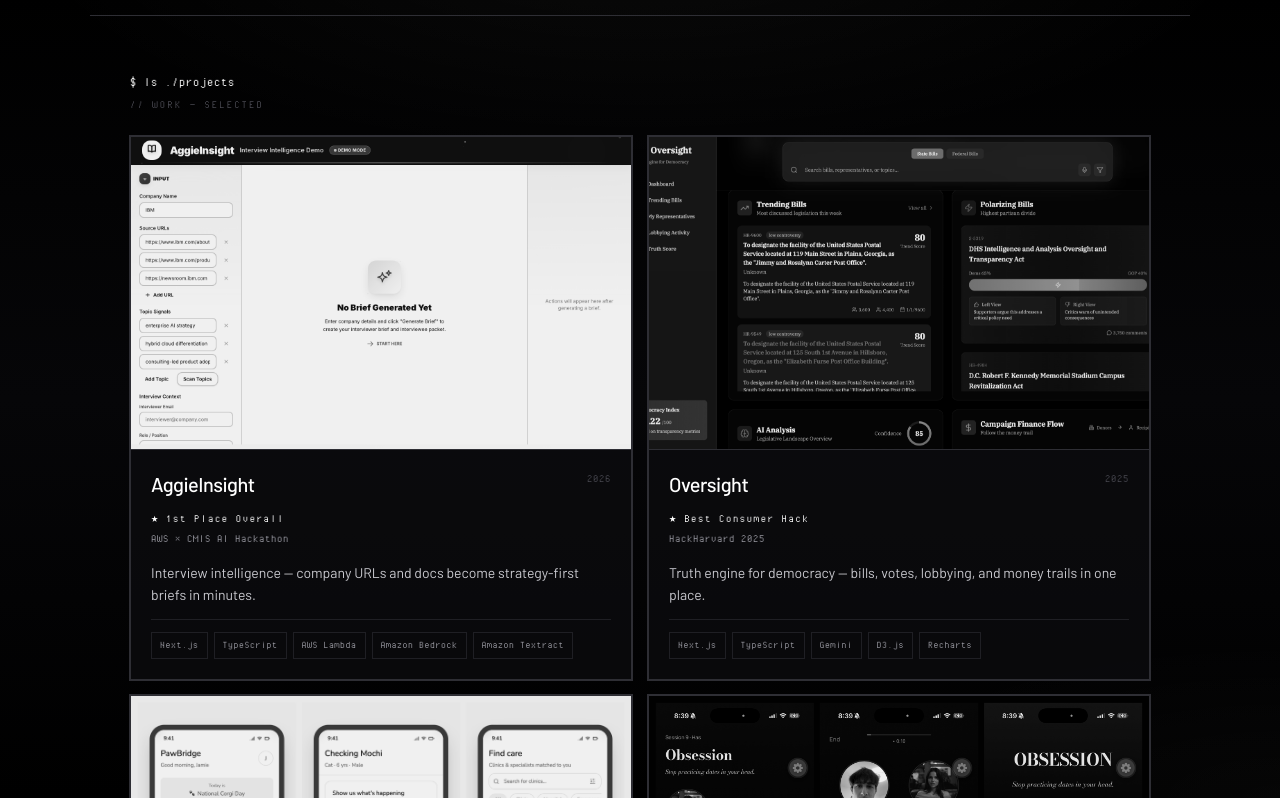
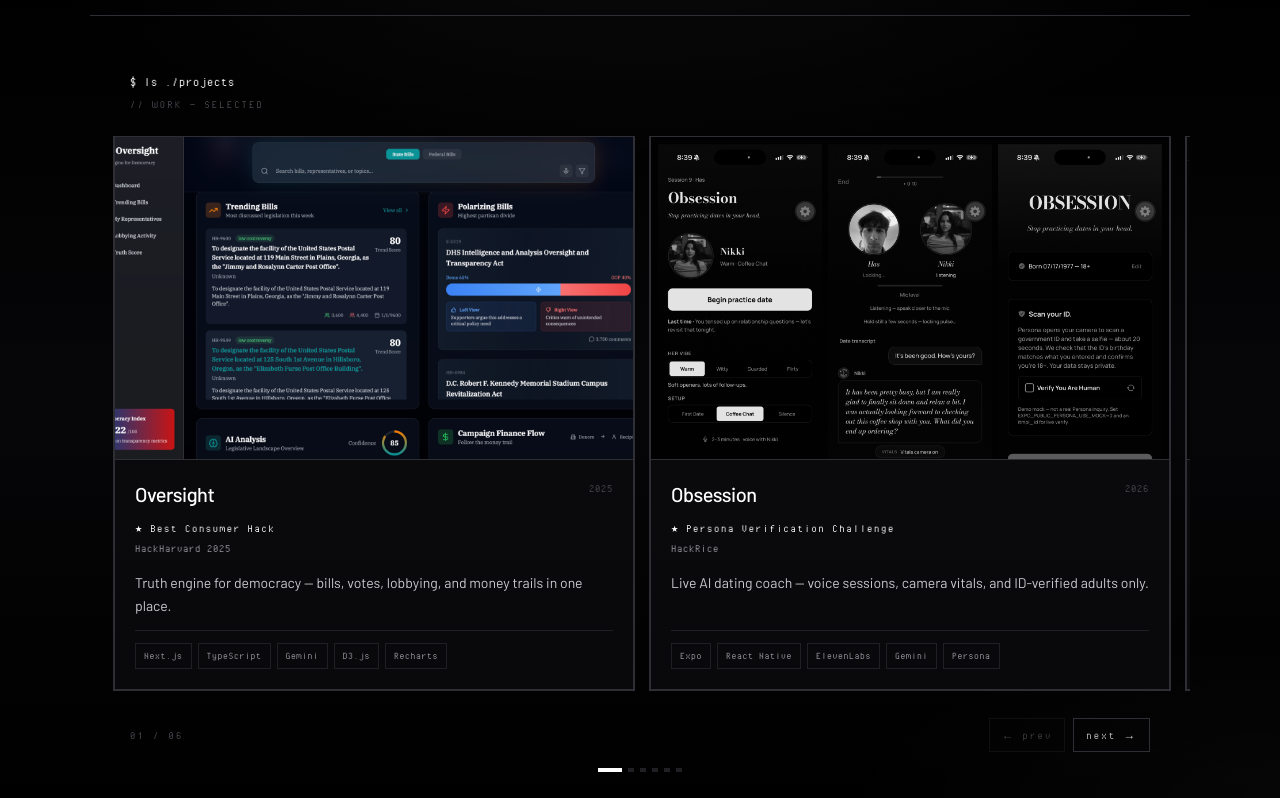
Before and after one commit to Ridgelow/Ridgelow.github.io, a Next.js app: page / in a window 1280 px wide. Shown: the part 802-1600 px from the top of the page. Built offline with nearby package versions, Linux system fonts and the light colour scheme.

Commit message:
Add project carousel with active-card color and reorder work.
Swipeable work strip keeps the focused project in color, greyscales the rest, and moves AggieInsight and PawBridge to the end.

Co-authored-by: Cursor <cursoragent@cursor.com>

```diff
--- a/components/ProjectList.tsx
+++ b/components/ProjectList.tsx
@@ -2,30 +2,118 @@
 
 import Image from "next/image";
 import Link from "next/link";
+import { useCallback, useEffect, useRef, useState } from "react";
 import { projects } from "@/lib/projects";
 import SectionHeader from "./SectionHeader";
 import Reveal from "./hud/Reveal";
-import MagneticCard from "./hud/MagneticCard";
 
 export default function ProjectList() {
+  const trackRef = useRef<HTMLDivElement>(null);
+  const [index, setIndex] = useState(0);
+  const total = projects.length;
+
+  const syncIndex = useCallback(() => {
+    const el = trackRef.current;
+    if (!el) return;
+    const cards = Array.from(el.querySelectorAll<HTMLElement>("[data-project-card]"));
+    if (!cards.length) return;
+    const mid = el.scrollLeft + el.clientWidth / 2;
+    let best = 0;
+    let bestDist = Infinity;
+    cards.forEach((card, i) => {
+      const c = card.offsetLeft + card.offsetWidth / 2;
+      const d = Math.abs(c - mid);
+      if (d < bestDist) {
+        bestDist = d;
+        best = i;
+      }
+    });
+    setIndex(best);
+  }, []);
+
+  useEffect(() => {
+    const el = trackRef.current;
+    if (!el) return;
+    syncIndex();
+    el.addEventListener("scroll", syncIndex, { passive: true });
+    window.addEventListener("resize", syncIndex);
+    return () => {
+      el.removeEventListener("scroll", syncIndex);
+      window.removeEventListener("resize", syncIndex);
+    };
+  }, [syncIndex]);
+
+  const indexRef = useRef(0);
+  indexRef.current = index;
+
+  const scrollTo = useCallback((i: number) => {
+    const el = trackRef.current;
+    if (!el) return;
+    const card = el.querySelectorAll<HTMLElement>("[data-project-card]")[i];
+    if (!card) return;
+    const left = card.offsetLeft - (el.clientWidth - card.offsetWidth) / 2;
+    el.scrollTo({ left: Math.max(0, left), behavior: "smooth" });
+    setIndex(i);
+  }, []);
+
+  const prev = () => scrollTo(Math.max(0, index - 1));
+  const next = () => scrollTo(Math.min(total - 1, index + 1));
+
+  useEffect(() => {
+    const onKey = (e: KeyboardEvent) => {
+      const section = document.getElementById("work");
+      if (!section) return;
+      const r = section.getBoundingClientRect();
+      const inView = r.top < window.innerHeight * 0.7 && r.bottom > window.innerHeight * 0.3;
+      if (!inView) return;
+      const i = indexRef.current;
+      if (e.key === "ArrowLeft") {
+        e.preventDefault();
+        scrollTo(Math.max(0, i - 1));
+      }
+      if (e.key === "ArrowRight") {
+        e.preventDefault();
+        scrollTo(Math.min(total - 1, i + 1));
+      }
+    };
+    window.addEventListener("keydown", onKey);
+    return () => window.removeEventListener("keydown", onKey);
+  }, [scrollTo, total]);
+
+
   return (
-    <section id="work" className="border-b border-bo-rule px-6 py-12 lg:px-10 lg:py-14">
-      <SectionHeader command="$ ls ./projects" hint="// WORK — SELECTED" />
-      <div className="grid auto-rows-fr gap-4 md:grid-cols-2" style={{ perspective: "1000px" }}>
-        {projects.map((p, i) => (
-          <Reveal key={p.slug} delayMs={i * 90} className="h-full">
-            <MagneticCard className="h-full">
+    <section id="work" className="border-b border-bo-rule py-12 lg:py-14">
+      <div className="px-6 lg:px-10">
+        <SectionHeader command="$ ls ./projects" hint="// WORK — SELECTED" />
+      </div>
+
+      <Reveal>
+        <div className="relative">
+          <div
+            ref={trackRef}
+            className="flex snap-x snap-mandatory gap-4 overflow-x-auto scroll-smooth px-6 pb-2 [-ms-overflow-style:none] [scrollbar-width:none] lg:px-10 [&::-webkit-scrollbar]:hidden"
+            style={{ scrollPaddingInline: "1.5rem" }}
+          >
+            {projects.map((p, i) => {
+              const active = i === index;
+              return (
               <Link
+                key={p.slug}
+                data-project-card
                 href={`/work/${p.slug}`}
-                className="group flex h-full flex-col overflow-hidden border border-bo-rule bg-bo-ash/70 shadow-edge transition-[box-shadow,border-color,background-color] duration-300 ease-out hover:border-bo-ghost hover:bg-bo-ash hover:shadow-glitch"
+                className="group flex w-[min(85vw,420px)] shrink-0 snap-center flex-col overflow-hidden border border-bo-rule bg-bo-ash/70 shadow-edge transition-[box-shadow,border-color,background-color,opacity] duration-300 ease-out hover:border-bo-ghost hover:bg-bo-ash hover:shadow-glitch md:w-[min(70vw,520px)] lg:snap-start"
               >
                 <div className="relative aspect-[16/10] w-full overflow-hidden border-b border-bo-rule bg-bo-coal">
                   <Image
                     src={p.image}
                     alt={p.imageAlt}
                     fill
-                    className="object-cover object-top grayscale contrast-[1.05] brightness-[0.92] transition-[transform,filter] duration-500 ease-out group-hover:scale-[1.03] group-hover:grayscale-[0.35] group-hover:brightness-100"
-                    sizes="(max-width: 768px) 100vw, 540px"
+                    className={`object-cover object-top transition-[transform,filter] duration-500 ease-out group-hover:scale-[1.03] ${
+                      active
+                        ? "grayscale-0 contrast-100 brightness-100"
+                        : "grayscale contrast-[1.05] brightness-[0.92]"
+                    }`}
+                    sizes="(max-width: 768px) 85vw, 520px"
                   />
                 </div>
 
@@ -62,10 +150,55 @@ export default function ProjectList() {
                   </div>
                 </div>
               </Link>
-            </MagneticCard>
-          </Reveal>
-        ))}
-      </div>
+              );
+            })}
+            {/* Trailing spacer so last card can center / sit with peek room */}
+            <div className="w-2 shrink-0 sm:w-6" aria-hidden />
+          </div>
+
+          <div className="mt-5 flex items-center justify-between gap-4 px-6 lg:px-10">
+            <span className="font-mono text-xs tracking-[.14em] text-bo-steel">
+              {String(index + 1).padStart(2, "0")} / {String(total).padStart(2, "0")}
+            </span>
+
+            <div className="flex items-center gap-2">
+              <button
+                type="button"
+                onClick={prev}
+                disabled={index === 0}
+                aria-label="Previous project"
+                className="border border-bo-rule px-3 py-2 font-mono text-xs tracking-[.12em] text-bo-chalk transition-colors hover:border-bo-white hover:text-bo-white disabled:cursor-not-allowed disabled:opacity-30"
+              >
+                ← prev
+              </button>
+              <button
+                type="button"
+                onClick={next}
+                disabled={index === total - 1}
+                aria-label="Next project"
+                className="border border-bo-rule px-3 py-2 font-mono text-xs tracking-[.12em] text-bo-chalk transition-colors hover:border-bo-white hover:text-bo-white disabled:cursor-not-allowed disabled:opacity-30"
+              >
+                next →
+              </button>
+            </div>
+          </div>
+
+          <div className="mt-4 flex justify-center gap-1.5 px-6 lg:px-10">
+            {projects.map((p, i) => (
+              <button
+                key={p.slug}
+                type="button"
+                aria-label={`Go to ${p.name}`}
+                aria-current={i === index}
+                onClick={() => scrollTo(i)}
+                className={`h-1 transition-all duration-300 ${
+                  i === index ? "w-6 bg-bo-white" : "w-1.5 bg-bo-iron hover:bg-bo-ghost"
+                }`}
+              />
+            ))}
+          </div>
+        </div>
+      </Reveal>
     </section>
   );
 }
--- a/lib/projects.ts
+++ b/lib/projects.ts
@@ -17,31 +17,6 @@ export type Project = {
 };
 
 export const projects: Project[] = [
-  {
-    slug: "aggieinsight",
-    name: "AggieInsight",
-    award: "1st Place Overall",
-    event: "AWS × CMIS AI Hackathon",
-    oneLiner:
-      "Interview intelligence — company URLs and docs become strategy-first briefs in minutes.",
-    description:
-      "AggieInsight turns company URLs, topic signals, and supporting documents into dual interview packets: a strategy brief for the interviewer and a prep packet for the interviewee. A Next.js front end drives topic scanning and brief generation; AWS Lambda orchestrates Amazon Textract for PDF/image extraction and Amazon Bedrock (Claude) for structured reasoning — surfacing market patterns, leadership trade-offs, role-specific pressures, and high-impact questions, with section copy and PDF export.",
-    stack: [
-      "Next.js",
-      "TypeScript",
-      "AWS Lambda",
-      "Amazon Bedrock",
-      "Amazon Textract",
-      "S3",
-      "DynamoDB",
-    ],
-    year: "2026",
-    liveUrl: "https://aws-hackathon-ten.vercel.app",
-    liveLabel: "LIVE",
-    sourceUrl: "#",
-    image: "/projects/aggieinsight.png",
-    imageAlt: "AggieInsight interview intelligence dashboard",
-  },
   {
     slug: "oversight",
     name: "Oversight",
@@ -66,23 +41,6 @@ export const projects: Project[] = [
     sourceUrl: "https://github.com/dilzafer/oversightusa",
     image: "/projects/oversight.png",
     imageAlt: "Oversight democracy transparency dashboard",
-  },
-  {
-    slug: "pawbridge",
-    name: "PawBridge",
-    award: "2nd Place Overall",
-    event: "Product@TAMU Ideathon",
-    oneLiner:
-      "AI pet health for the uninsured — triage, affordable clinics, and care records.",
-    description:
-      "PawBridge is an AI-powered pet health concept for the 96% of owners without insurance. Validated with veterinarian interviews, the Figma prototype covers digital pet health profiles, LLM-based symptom triage (guidance, not diagnosis), and an affordability hub designed around Maps-powered clinic discovery, med price comparison, and diet recommendations — including exotic pets. Product@TAMU Ideathon Spring 2026, 2nd place.",
-    stack: ["Figma", "Product Design", "LLM Triage", "Google Maps API", "UX Research"],
-    year: "2026",
-    liveUrl: "https://review-rapid-35282328.figma.site",
-    liveLabel: "PROTOTYPE",
-    sourceUrl: "#",
-    image: "/projects/pawbridge.png",
-    imageAlt: "PawBridge Figma prototype — home, AI triage, and find care",
   },
   {
     slug: "obsession",
@@ -149,6 +107,48 @@ export const projects: Project[] = [
     image: "/projects/aggie-ewop.jpg",
     imageAlt: "Aggie EWOP homepage — Empowering women out of prison",
   },
+  {
+    slug: "aggieinsight",
+    name: "AggieInsight",
+    award: "1st Place Overall",
+    event: "AWS × CMIS AI Hackathon",
+    oneLiner:
+      "Interview intelligence — company URLs and docs become strategy-first briefs in minutes.",
+    description:
+      "AggieInsight turns company URLs, topic signals, and supporting documents into dual interview packets: a strategy brief for the interviewer and a prep packet for the interviewee. A Next.js front end drives topic scanning and brief generation; AWS Lambda orchestrates Amazon Textract for PDF/image extraction and Amazon Bedrock (Claude) for structured reasoning — surfacing market patterns, leadership trade-offs, role-specific pressures, and high-impact questions, with section copy and PDF export.",
+    stack: [
+      "Next.js",
+      "TypeScript",
+      "AWS Lambda",
+      "Amazon Bedrock",
+      "Amazon Textract",
+      "S3",
+      "DynamoDB",
+    ],
+    year: "2026",
+    liveUrl: "https://aws-hackathon-ten.vercel.app",
+    liveLabel: "LIVE",
+    sourceUrl: "#",
+    image: "/projects/aggieinsight.png",
+    imageAlt: "AggieInsight interview intelligence dashboard",
+  },
+  {
+    slug: "pawbridge",
+    name: "PawBridge",
+    award: "2nd Place Overall",
+    event: "Product@TAMU Ideathon",
+    oneLiner:
+      "AI pet health for the uninsured — triage, affordable clinics, and care records.",
+    description:
+      "PawBridge is an AI-powered pet health concept for the 96% of owners without insurance. Validated with veterinarian interviews, the Figma prototype covers digital pet health profiles, LLM-based symptom triage (guidance, not diagnosis), and an affordability hub designed around Maps-powered clinic discovery, med price comparison, and diet recommendations — including exotic pets. Product@TAMU Ideathon Spring 2026, 2nd place.",
+    stack: ["Figma", "Product Design", "LLM Triage", "Google Maps API", "UX Research"],
+    year: "2026",
+    liveUrl: "https://review-rapid-35282328.figma.site",
+    liveLabel: "PROTOTYPE",
+    sourceUrl: "#",
+    image: "/projects/pawbridge.png",
+    imageAlt: "PawBridge Figma prototype — home, AI triage, and find care",
+  },
 ];
 
 export function getProject(slug: string): Project | undefined {
```
